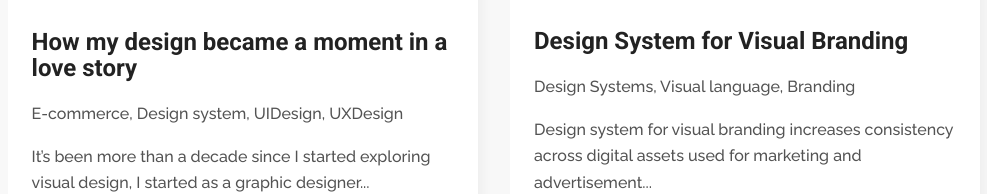
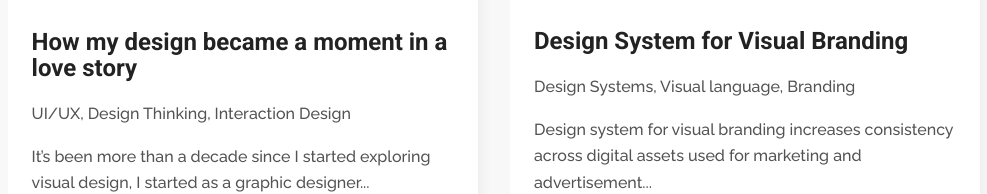
Before and after one commit to dray001/dray.design, a Gatsby site: page / in a window 1280 px wide. Shown: the part 1247-1441 px from the top of the page, without its empty margins (146-1133 px from the left). Built offline with nearby package versions, Linux system fonts and the light colour scheme; Gatsby itself is replaced by a stand-in of ours.

Commit message:
adding love article (fix)

```diff
--- a/src/data/homePageData.js
+++ b/src/data/homePageData.js
@@ -30,7 +30,7 @@ homeData: [
                     newTab: true,
                     live: true,
                     link: 'https://medium.com/@dareoni/how-my-design-became-a-moment-in-a-love-story-1f9d55d9d92c',
-                    tags: 'E-commerce, Design system, UIDesign, UXDesign',
+                    tags: 'UI/UX, Design Thinking, Interaction Design',
                     description: `It’s been more than a decade since I started exploring visual design, I started as a graphic designer...`
                 },
                 {
```
